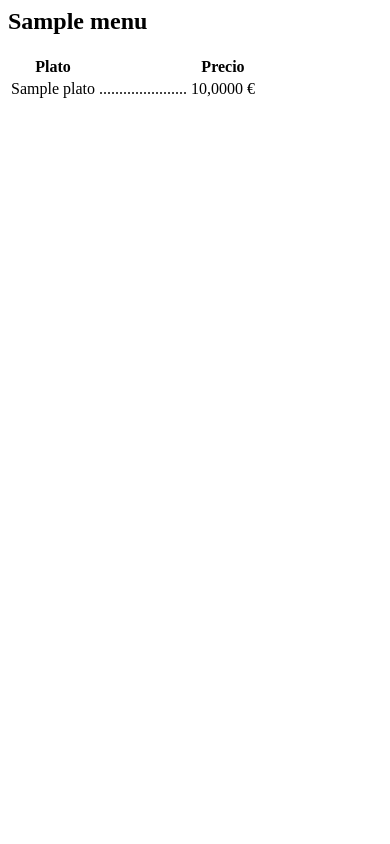
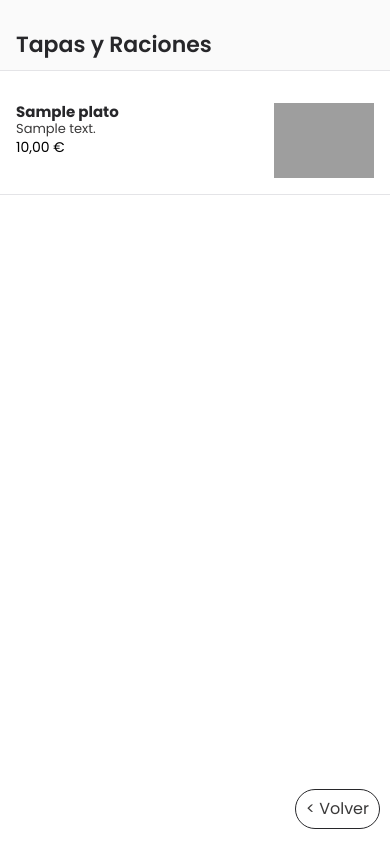
Before and after one commit to marcosrglz/qr-menu, a Django app: page /menus/1/ in a window 390 px wide. Run offline with Django 4.2, Linux system fonts and the light colour scheme; tables that the repository leaves empty hold one stand-in row (values such as "Sample post"); grey boxes are pictures that could not be loaded.

Commit message:
Diseño demo de la página para móvil

```diff
--- a/core/templates/core/menu_detail.html
+++ b/core/templates/core/menu_detail.html
@@ -1,21 +1,91 @@
-<h1>{{ object.usuario.nombre }}</h1>
-<h2>{{ object.nombre }}</h2>
+{% load static %}
 
-<table>
-    <thead>
-        <tr>
-            <th>Plato</th>
-            <th></th>
-            <th>Precio</th>
-        </tr>
-    </thead>
-    <tbody>
+<!DOCTYPE html>
+<html>
+  <head>
+    <meta charset="UTF-8" />
+    <meta name="viewport" content="width=device-width, initial-scale=1.0" />
+    <link rel="preconnect" href="https://fonts.googleapis.com" />
+    <link rel="preconnect" href="https://fonts.gstatic.com" crossorigin />
+    <link
+      href="https://fonts.googleapis.com/css2?family=Poppins:ital,wght@0,300;0,400;0,500;0,600;0,700;1,300;1,400;1,500;1,600&display=swap"
+      rel="stylesheet"
+    />
+    <link
+      rel="stylesheet"
+      type="text/css"
+      href="{% static 'normalize.css' %}"
+    />
+    <link
+      rel="stylesheet"
+      type="text/css"
+      href="{% static 'public_menu.css' %}"
+    />
+    <title>{% block title %}Menu - Gestión{% endblock %}</title>
+  </head>
+  <body>
+    {% comment %} Selector de categoría {% endcomment %} {% comment %}
+    <header>
+      <img
+        class="restaurant-menu-image"
+        src="{% static 'images/restaurante-el-tunel-logo.jpg' %}"
+      />
+      <h1 class="menu-title">{{ object.nombre }}</h1>
+    </header>
+    {% endcomment %} {% comment %} Dentro de la categoría {% endcomment %}
+    {%comment%}
+    <header>
+      <nav class="back-to-category">
+        <span>&lt; Volver</span>
+      </nav>
+      <h1 class="category-title">Tapas y Raciones</h1>
+    </header>
+    <main>
+      <ul class="plates-list">
         {% for plato in object.plato_set.all %}
-        <tr>
-            <td> {{ plato.nombre }} </td>
-            <td>......................</td>
-            <td> {{ plato.precio }} € </td>
-        </tr>
+        <li class="plate-item">
+          <div class="plate-info">
+            <p class="plate-name">{{ plato.nombre }}</p>
+            <p class="plate-description">{{ plato.descripcion }}</p>
+            <p class="plate-price">{{ plato.precio|floatformat:"2g" }} €</p>
+          </div>
+          <img
+            class="plate-image"
+            src="https://mui.kitchen/__export/1617556782030/sites/muikitchen/img/2021/04/04/perro-caliente.jpg_402197180.jpg"
+          />
+        </li>
         {% endfor %}
-    </body>
-</table>
+      </ul>
+    </main>
+    {% endcomment %}
+    <header>
+      <h1 class="category-title">Tapas y Raciones</h1>
+    </header>
+    <hr />
+    <main>
+      <ul class="plates-list">
+        {% for plato in object.plato_set.all %}
+        <li class="plate-item">
+          <div class="plate-info">
+            <div>
+              <p class="plate-name">{{ plato.nombre }}</p>
+              <p class="plate-description">{{ plato.descripcion }}</p>
+            </div>
+            <div>
+              <p class="plate-price">{{ plato.precio|floatformat:"2g" }} €</p>
+            </div>
+          </div>
+          <img
+            class="plate-image"
+            src="https://mui.kitchen/__export/1617556782030/sites/muikitchen/img/2021/04/04/perro-caliente.jpg_402197180.jpg"
+          />
+        </li>
+        <hr />
+        {% endfor %}
+      </ul>
+      <a class="back-to-category" href="">
+        <span>&lt; Volver</span>
+      </a>
+    </main>
+  </body>
+</html>
--- a/gestion/urls.py
+++ b/gestion/urls.py
@@ -1,6 +1,6 @@
 from django.urls import path
 
-from gestion.views import MenuCreateView, DashboardView
+from gestion.views import DashboardView, MenuCreateView
 
 app_name = "gestion"
 urlpatterns = [
--- a/gestion/views.py
+++ b/gestion/views.py
@@ -1,8 +1,8 @@
 from django import forms
+from django.contrib.auth.mixins import LoginRequiredMixin
+from django.urls import reverse_lazy
 from django.views import generic
 from django.views.generic.edit import CreateView
-from django.contrib.auth.mixins import LoginRequiredMixin
-from django.urls import reverse_lazy
 
 from core import models
 
@@ -21,7 +21,7 @@ class MenuCreateForm(forms.ModelForm):
         return models.Menu.objects.create(
             nombre=self.cleaned_data["nombre"],
             descripcion=self.cleaned_data["descripcion"],
-            usuario=self.user
+            usuario=self.user,
         )
 
 
--- a/qrmenu/settings.py
+++ b/qrmenu/settings.py
@@ -122,6 +122,10 @@ USE_TZ = True
 
 STATIC_URL = "static/"
 
+STATICFILES_DIRS = [
+    BASE_DIR / "static",
+]
+
 # Default primary key field type
 # https://docs.djangoproject.com/en/4.2/ref/settings/#default-auto-field
 
--- /dev/null
+++ b/static/public_menu.css
@@ -0,0 +1,100 @@
+@media screen and (max-width: 536px) {
+  body {
+    font-family: "Poppins", sans-serif;
+  }
+
+  /* Botón Volver */
+  .back-to-category {
+    padding: 10px 10px;
+    border: 1px solid #27272a;
+    border-radius: 2rem;
+    font-size: 16px;
+    position: fixed;
+    bottom: 15px;
+    right: 10px;
+    text-decoration: none;
+    color: rgb(58, 57, 57);
+  }
+
+  /* Lineas de separación */
+  hr {
+    margin: 0;
+    border-top: 0;
+    border-left: 0;
+    border-right: 0;
+    border-bottom: 1px solid #e4e4e7;
+  }
+
+  /* header */
+
+  header {
+    background-color: #fafafa;
+  }
+
+  .category-title {
+    font-weight: 600;
+    font-size: 22px;
+    color: #27272a;
+    margin: 0;
+    padding: 2rem 1rem 0.8rem 1rem;
+  }
+
+  /* body */
+
+  .plates-list {
+    list-style-type: none;
+    padding: 0;
+  }
+
+  .plate-item {
+    display: flex;
+    justify-content: center;
+    padding: 1rem;
+  }
+
+  .plate-name {
+    width: 100%;
+    color: #27272a;
+    font-weight: bold;
+    font-size: 15px;
+    margin: 0;
+    padding: 0;
+  }
+
+  .plate-description {
+    color: rgb(58, 57, 57);
+    font-size: 13px;
+    max-width: 175px;
+    margin: 2px 0 0 0;
+    padding: 0;
+  }
+
+  /* .plate-price {
+    width: 100%;
+    font-size: 12px;
+    margin: 1px 0 0 0;
+    padding: 0;
+  } */
+
+  .plate-image {
+    height: 75px;
+    border-style: none;
+    aspect-ratio: 4/3;
+  }
+
+  /* Sin imágenes */
+  .plate-info {
+    /* display: flex;
+    justify-content: space-between; */
+    flex-basis: 0;
+    flex-grow: 1;
+    max-width: 375;
+  }
+
+  .plate-price {
+    width: 100%;
+    font-size: 14px;
+    margin: 2px 0 0 0;
+    padding: 0;
+  }
+}
```
Also changed, not shown: static/fonts.css (added), static/images/restaurante-el-tunel-logo.jpg (added), static/normalize.css (added).
